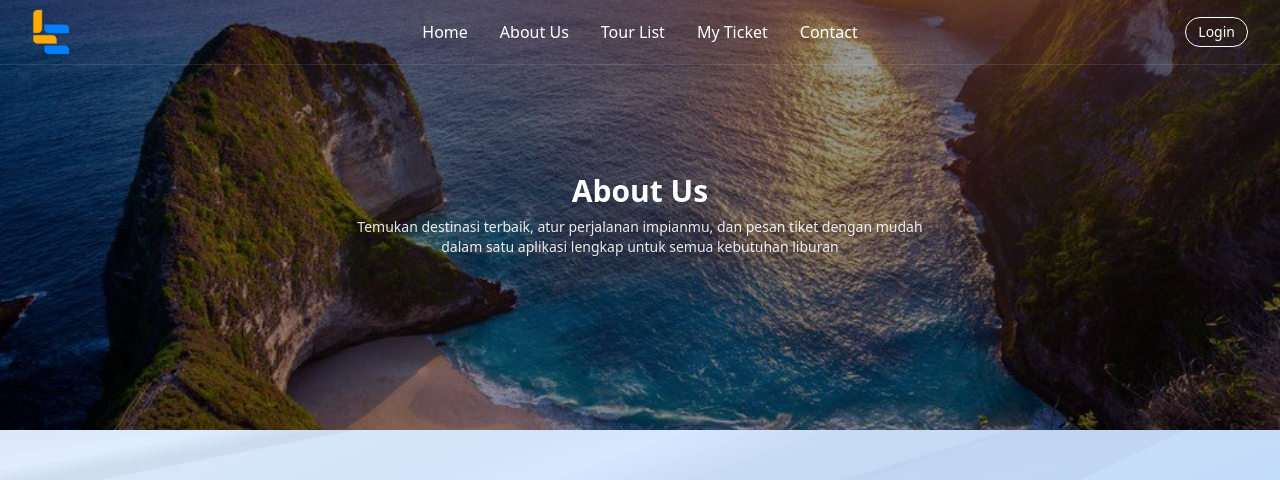
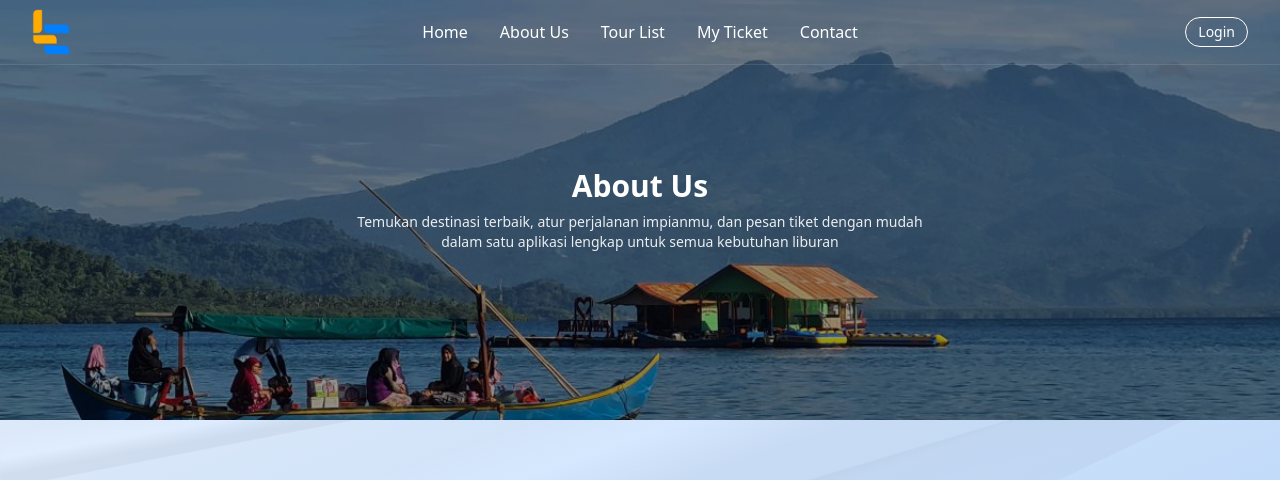
Before and after one commit to megustaSzy/project-web-mobile-api, a Next.js app in the folder web/: page /about in a window 1280 px wide. Shown: the top 480 px of the page. Built offline with nearby package versions, Linux system fonts and the light colour scheme.

Commit message:
merubah gambar about

```diff
--- a/web/src/app/components/about/HeroSection.tsx
+++ b/web/src/app/components/about/HeroSection.tsx
@@ -3,10 +3,10 @@ import Image from "next/image";
 
 export default function HeroSection() {
   return (
-    <div className="relative w-full h-[430px] overflow-hidden rounded-b-[0px] shadow-lg">
+    <div className="relative w-full h-[420px] overflow-hidden rounded-b-[0px] shadow-lg">
       {/* Background Image */}
       <Image
-        src="/images/hero1.jpg"
+        src="/images/boute.jpg  "
         alt="Hero"
         fill
         className="object-cover"
```
Also changed, not shown: web/public/images/boute.jpg (added).
